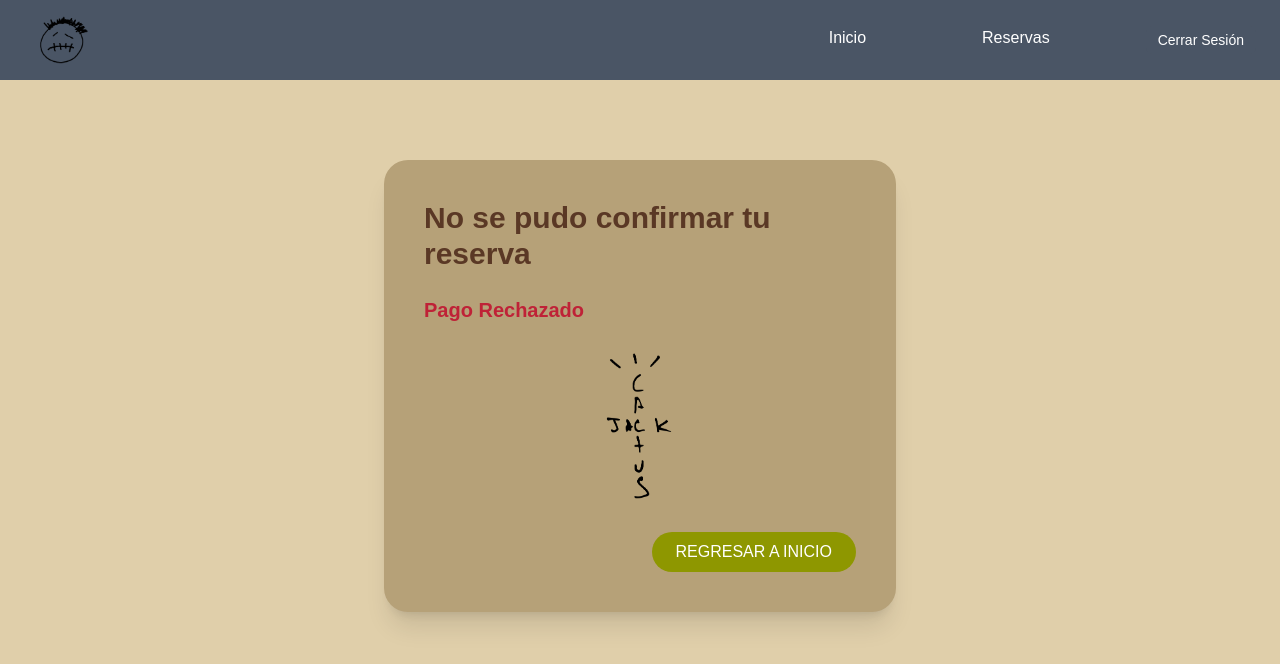
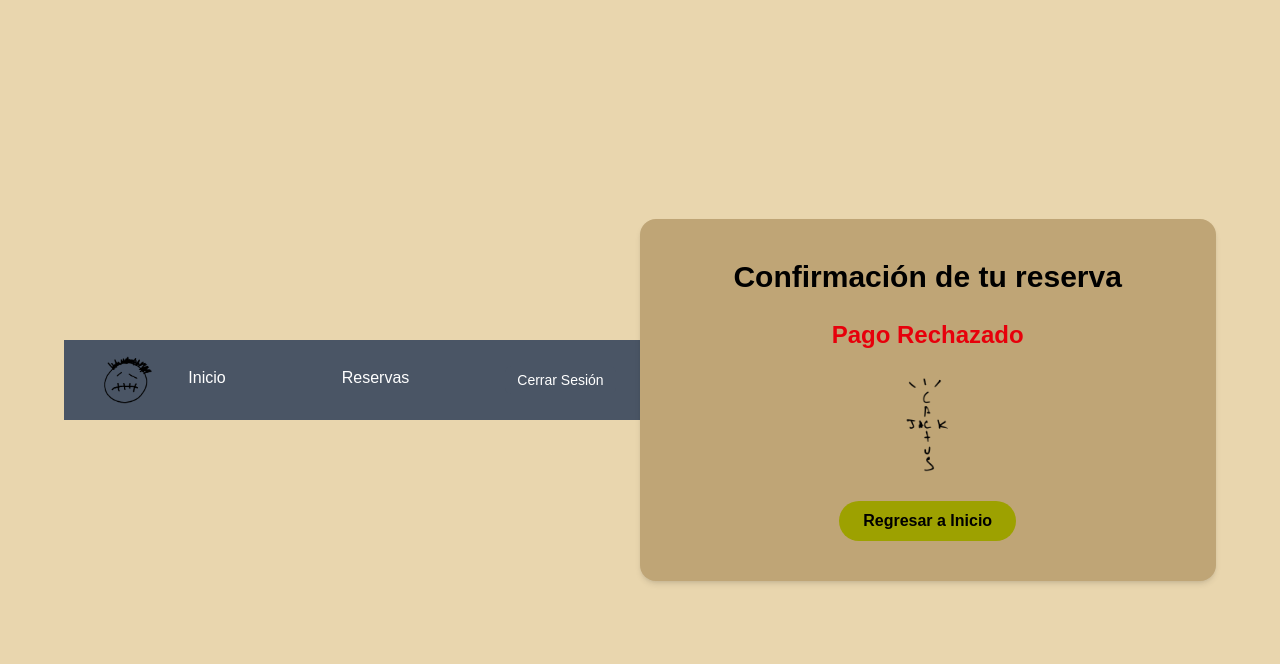
Before and after one commit to mauriciovillalobos05/ski, a Next.js app: page /reject in a window 1280 px wide. Shown: the top 664 px of the page. Built offline with nearby package versions, Linux system fonts and the light colour scheme.

Commit message:
callback directions demo

```diff
--- a/pages/api/rename.js
+++ b/pages/api/rename.js
@@ -93,7 +93,7 @@ export default async function handler(req, res) {
       headers: {
         'Content-Type': 'application/json',
         Authorization: `Bearer ${process.env.API_KEY}`,
-        'kp-name': 'jackboys-dev',
+        'kp-name': 'kueskilink-dev',
         'kp-source': 'web',
         'kp-version': '1.0.0',
         'kp-trigger': 'api'
--- a/src/app/kueski_redireccion/KueskiRedireccion.tsx
+++ b/src/app/kueski_redireccion/KueskiRedireccion.tsx
@@ -4,6 +4,7 @@ export const dynamic = 'force-dynamic';
 import { useSearchParams } from 'next/navigation';
 import { useEffect } from 'react';
 import { createClientComponentClient } from '@supabase/auth-helpers-nextjs';
+import Navbar from '../components/Navbar';
 
 const KueskiRedirectionPage = () => {
   const searchParams = useSearchParams();
@@ -35,6 +36,7 @@ const KueskiRedirectionPage = () => {
 
   return (
     <div className="flex flex-col items-center justify-center min-h-screen bg-[#f0e8e8] text-[#794645]">
+      <Navbar />
       <h1 className="text-4xl font-bold mb-4">Kueski Pay (Revisa tu correo)</h1>
       <p className="text-xl">
         Estado del pago:{' '}
--- a/src/app/reject/page.tsx
+++ b/src/app/reject/page.tsx
@@ -1,112 +1,33 @@
-'use client';
-export const dynamic = 'force-dynamic';
+"use client";
 
-import Navbar from '@/app/components/Navbar';
-import Link from 'next/link';
-import { useSearchParams } from 'next/navigation';
-import { FC, useEffect, useState } from 'react';
+import Navbar from "../components/Navbar";
 
-const Confirmacion: FC = () => {
-  const rawParams = useSearchParams();
-  const [successfulPayment, setSuccessfulPayment] = useState<boolean>(false);
+export default function RejectedPage() {
+  return (
+    <div className="min-h-screen flex items-center justify-center bg-[#e9d6ae]">
+      <Navbar />
+      <div className="bg-[#bfa576] rounded-2xl p-10 w-[90%] max-w-xl shadow-md text-center">
+        <h1 className="text-3xl font-bold text-black mb-6">
+          Confirmación de tu reserva
+        </h1>
 
-  // Valores iniciales por defecto
-  const [terraza, setTerraza] = useState<string>('Sin nombre');
-  const [fechaFormateada, setFechaFormateada] = useState<string>('Sin fecha');
-  const [price, setPrice] = useState<string>('0');
-  const [anfitrion, setAnfitrion] = useState<string>('Sin nombre');
-  const [email, setEmail] = useState<string>('Sin correo');
+        <p className="text-2xl font-bold text-red-600 mb-6">Pago Rechazado</p>
 
-  useEffect(() => {
-    if (!rawParams) return;
+        <div className="flex justify-center mb-6">
+          <img
+            src="/CactusJack.png"
+            alt="Cactus Jack"
+            className="w-32 h-auto"
+          />
+        </div>
 
-    const status = rawParams.get('status');
-    setSuccessfulPayment(status === 'success');
-
-    const rawFecha = rawParams.get('fecha');
-
-    setTerraza(rawParams.get('terraza') || 'Sin nombre');
-    setPrice(rawParams.get('price') || '0');
-    setAnfitrion(rawParams.get('anfitrion') || 'Sin nombre');
-    setEmail(rawParams.get('email') || 'Sin correo');
-
-    if (rawFecha) {
-      const parsed = new Date(rawFecha);
-      if (!isNaN(parsed.getTime())) {
-        const formatted = parsed.toLocaleDateString('es-MX', {
-          weekday: 'long',
-          year: 'numeric',
-          month: 'long',
-          day: 'numeric',
-        });
-        setFechaFormateada(formatted);
-      }
-    }
-  }, [rawParams]);
-
-  return (
-    <div className="min-h-screen bg-[#E0CFAA]">
-      <Navbar />
-      <div className="flex justify-center items-center px-4 mt-20">
-        <div className="bg-[#B6A178] p-10 rounded-3xl shadow-xl max-w-lg w-full">
-          {successfulPayment ? (
-            <>
-              <h1 className="text-3xl font-bold text-[#5A3825] mb-6">
-                Reserva Rechazada
-              </h1>
-              <p className="text-lg text-[#794645] mb-2">
-                <strong>Terraza:</strong> {terraza}
-              </p>
-              <p className="text-lg text-[#794645] mb-2">
-                <strong>Fecha:</strong> {fechaFormateada}
-              </p>
-              <p className="text-lg text-[#794645] mb-2">
-                <strong>Precio:</strong> ${price} MXN
-              </p>
-              <p className="text-lg text-[#794645] mb-2">
-                <strong>Anfitrión:</strong> {anfitrion}
-              </p>
-              <p className="text-lg text-[#794645]">
-                <strong>Contacto:</strong> {email}
-              </p>
-              <div className="flex justify-end mt-4">
-                <Link
-                  href="/cliente/dashboard"
-                  className="bg-[#8E9700] px-6 py-2 rounded-full text-white hover:opacity-90"
-                >
-                  CONTINUAR
-                </Link>
-              </div>
-            </>
-          ) : (
-            <>
-              <h1 className="text-3xl font-bold text-[#5A3825] mb-6">
-                No se pudo confirmar tu reserva
-              </h1>
-              <strong className="block text-xl text-[#BF2237] mb-6">
-                Pago Rechazado
-              </strong>
-              <div className="flex justify-center items-center mb-6">
-                <img
-                  src="/CactusJack.png"
-                  alt="Logo de Cactus Jack"
-                  className="h-40 object-contain"
-                />
-              </div>
-              <div className="flex justify-end mt-4">
-                <Link
-                  href="/cliente/dashboard"
-                  className="bg-[#8E9700] px-6 py-2 rounded-full text-white hover:opacity-90"
-                >
-                  REGRESAR A INICIO
-                </Link>
-              </div>
-            </>
-          )}
-        </div>
+        <button
+          onClick={() => window.location.href = "/"}
+          className="bg-[#9da100] text-black font-semibold px-6 py-2 rounded-full hover:bg-[#7f8200] transition"
+        >
+          Regresar a Inicio
+        </button>
       </div>
     </div>
   );
-};
-
-export default Confirmacion;
+}
--- a/src/app/success/page.tsx
+++ b/src/app/success/page.tsx
@@ -1,112 +1,72 @@
-'use client';
-export const dynamic = 'force-dynamic';
+"use client";
 
-import Navbar from '@/app/components/Navbar';
-import Link from 'next/link';
-import { useSearchParams } from 'next/navigation';
-import { FC, useEffect, useState } from 'react';
+import { useEffect, useState } from "react";
+import { useSearchParams } from "next/navigation";
+import { createClientComponentClient } from "@supabase/auth-helpers-nextjs";
+import Navbar from "../components/Navbar";
 
-const Confirmacion: FC = () => {
-  const rawParams = useSearchParams();
-  const [successfulPayment, setSuccessfulPayment] = useState<boolean>(false);
+export default function SuccessPage() {
+  const [fecha, setFecha] = useState<string | null>(null);
+  const [monto, setMonto] = useState<number | null>(null);
 
-  // Valores iniciales por defecto
-  const [terraza, setTerraza] = useState<string>('Sin nombre');
-  const [fechaFormateada, setFechaFormateada] = useState<string>('Sin fecha');
-  const [price, setPrice] = useState<string>('0');
-  const [anfitrion, setAnfitrion] = useState<string>('Sin nombre');
-  const [email, setEmail] = useState<string>('Sin correo');
+  const searchParams = useSearchParams();
+  const supabase = createClientComponentClient();
 
   useEffect(() => {
-    if (!rawParams) return;
+    const fetchData = async () => {
+      if (!searchParams) return;
 
-    const status = rawParams.get('status');
-    setSuccessfulPayment(status === 'success');
+      const transaccionId = searchParams.get("transaccion_id");
+      if (!transaccionId) return;
 
-    const rawFecha = rawParams.get('fecha');
+      const { data, error } = await supabase
+        .from("transacciones")
+        .select("reservation_date, amount")
+        .eq("id", transaccionId)
+        .single();
 
-    setTerraza(rawParams.get('terraza') || 'Sin nombre');
-    setPrice(rawParams.get('price') || '0');
-    setAnfitrion(rawParams.get('anfitrion') || 'Sin nombre');
-    setEmail(rawParams.get('email') || 'Sin correo');
+      if (!error && data) {
+        setFecha(data.reservation_date);
+        setMonto(data.amount);
+      }
+    };
 
-    if (rawFecha) {
-      const parsed = new Date(rawFecha);
-      if (!isNaN(parsed.getTime())) {
-        const formatted = parsed.toLocaleDateString('es-MX', {
-          weekday: 'long',
-          year: 'numeric',
-          month: 'long',
-          day: 'numeric',
-        });
-        setFechaFormateada(formatted);
-      }
-    }
-  }, [rawParams]);
+    fetchData();
+  }, [searchParams]);
+
+  if (!fecha || !monto) {
+    return <p className="text-center p-6">Cargando detalles de la reserva...</p>;
+  }
+
+  const fechaFormateada = new Date(fecha).toLocaleDateString("es-MX", {
+    day: "numeric",
+    month: "long",
+    year: "numeric",
+  });
 
   return (
-    <div className="min-h-screen bg-[#E0CFAA]">
-      <Navbar />
-      <div className="flex justify-center items-center px-4 mt-20">
-        <div className="bg-[#B6A178] p-10 rounded-3xl shadow-xl max-w-lg w-full">
-          {successfulPayment ? (
-            <>
-              <h1 className="text-3xl font-bold text-[#5A3825] mb-6">
-                Reserva confirmada
-              </h1>
-              <p className="text-lg text-[#794645] mb-2">
-                <strong>Terraza:</strong> {terraza}
-              </p>
-              <p className="text-lg text-[#794645] mb-2">
-                <strong>Fecha:</strong> {fechaFormateada}
-              </p>
-              <p className="text-lg text-[#794645] mb-2">
-                <strong>Precio:</strong> ${price} MXN
-              </p>
-              <p className="text-lg text-[#794645] mb-2">
-                <strong>Anfitrión:</strong> {anfitrion}
-              </p>
-              <p className="text-lg text-[#794645]">
-                <strong>Contacto:</strong> {email}
-              </p>
-              <div className="flex justify-end mt-4">
-                <Link
-                  href="/cliente/dashboard"
-                  className="bg-[#8E9700] px-6 py-2 rounded-full text-white hover:opacity-90"
-                >
-                  CONTINUAR
-                </Link>
-              </div>
-            </>
-          ) : (
-            <>
-              <h1 className="text-3xl font-bold text-[#5A3825] mb-6">
-                No se pudo confirmar tu reserva
-              </h1>
-              <strong className="block text-xl text-[#BF2237] mb-6">
-                Pago Rechazado
-              </strong>
-              <div className="flex justify-center items-center mb-6">
-                <img
-                  src="/CactusJack.png"
-                  alt="Logo de Cactus Jack"
-                  className="h-40 object-contain"
-                />
-              </div>
-              <div className="flex justify-end mt-4">
-                <Link
-                  href="/cliente/dashboard"
-                  className="bg-[#8E9700] px-6 py-2 rounded-full text-white hover:opacity-90"
-                >
-                  REGRESAR A INICIO
-                </Link>
-              </div>
-            </>
-          )}
+    <div className="min-h-screen flex items-center justify-center bg-[#dcc9a2]">
+        <Navbar />
+      <div className="bg-[#b6996e] rounded-2xl p-10 w-[90%] max-w-xl shadow-md">
+        <h1 className="text-3xl font-bold text-black mb-6">
+          Confirmación de tu reserva
+        </h1>
+
+        <p className="text-2xl font-bold text-white mb-4">${monto}</p>
+
+        <p className="text-lg text-white font-semibold mb-4">
+          Fecha de la reservación: {fechaFormateada}
+        </p>
+
+        <div className="mt-8">
+          <button
+            onClick={() => window.location.href = "/"}
+            className="bg-[#868b04] text-black font-semibold px-6 py-2 rounded-full hover:bg-[#6e7203] transition"
+          >
+            Continuar →
+          </button>
         </div>
       </div>
     </div>
   );
-};
-
-export default Confirmacion;
+}
```
